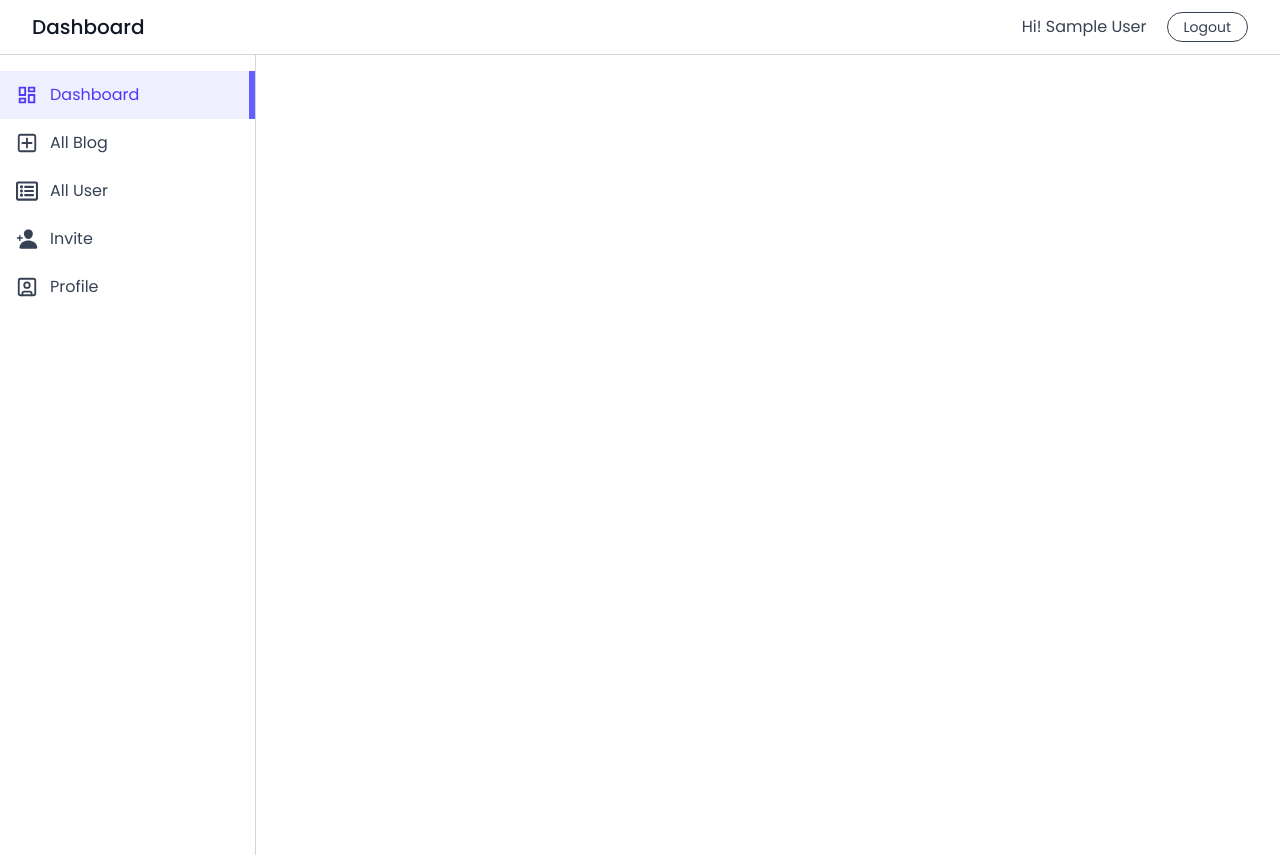
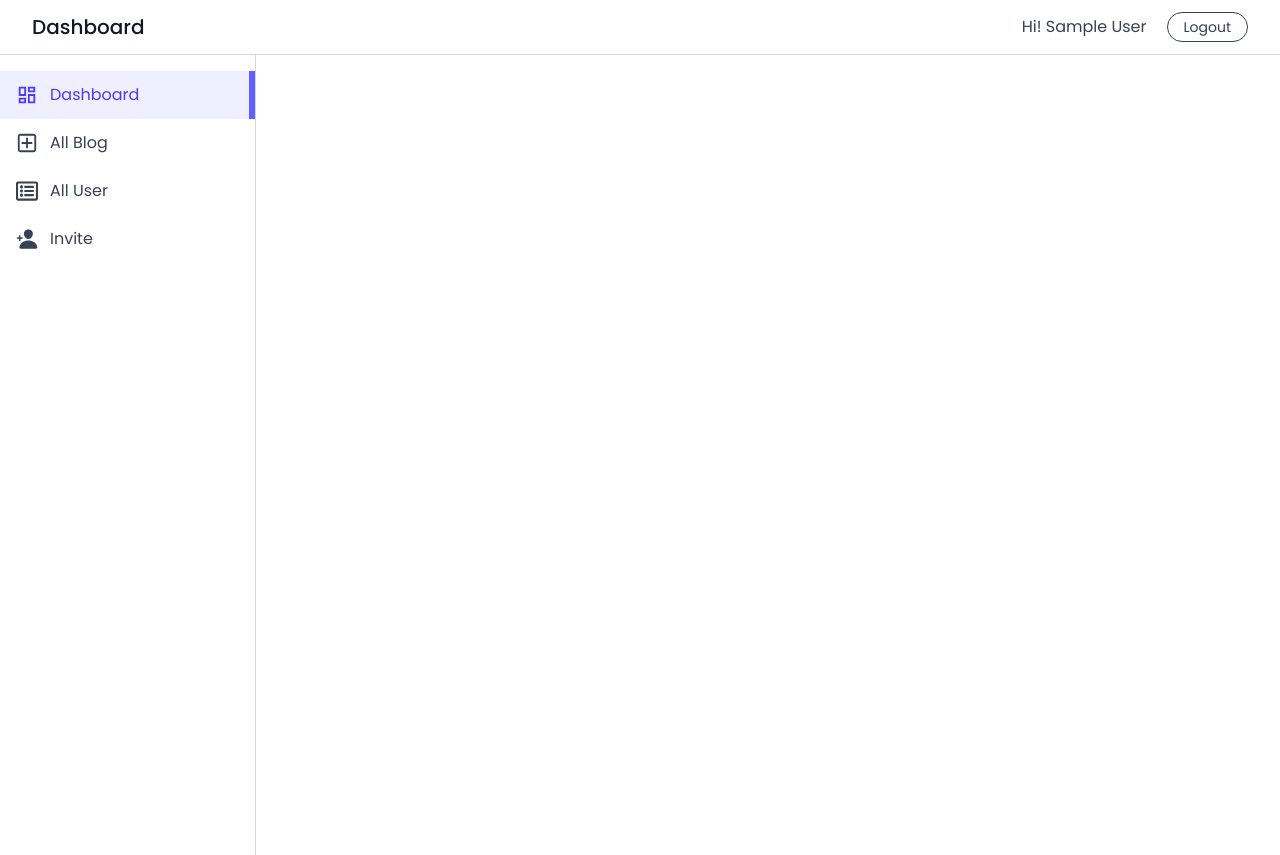
Before and after one commit to wahedpro/mern-stack-blog-platform, a React (Vite) app in the folder frontend/: page /adminDashboard in a window 1280 px wide. Built offline with nearby package versions, Linux system fonts and the light colour scheme; sample sign-in values are in the browser's storage.

Commit message:
Comment out Profile link in AdminDashboard and add end prop to NavLink for better routing

```diff
--- a/frontend/src/pages/dashboard/admin/adminDashboard.jsx
+++ b/frontend/src/pages/dashboard/admin/adminDashboard.jsx
@@ -2,7 +2,6 @@ import { useContext } from "react";
 import { AuthContext } from "../../../context/AuthContext";
 import { Link, NavLink, Outlet, useNavigate } from "react-router-dom";
 import { MdOutlineDashboard } from "react-icons/md";
-import { LuSquareUser } from "react-icons/lu";
 import { CgAddR } from "react-icons/cg";
 import { FaRegListAlt } from "react-icons/fa";
 import { IoPersonAdd } from "react-icons/io5";
@@ -17,7 +16,7 @@ const AdminDashboard = () => {
     { name: "All Blog", path: "/adminDashboard/allBlog", icon: <CgAddR size={22}/> },
     { name: "All User", path: "/adminDashboard/allUser", icon: <FaRegListAlt size={22}/>},
     { name: "Invite", path: "/adminDashboard/invite", icon: <IoPersonAdd size={22}/> },
-    { name: "Profile", path: "/adminDashboard/profile", icon: <LuSquareUser size={22}/> },
+    // { name: "Profile", path: "/adminDashboard/profile", icon: <LuSquareUser size={22}/> },
   ];
 
   const handleLogout = () => {
@@ -51,6 +50,7 @@ const AdminDashboard = () => {
             <NavLink
               key={index}
               to={item.path}
+              end={item.path === "/adminDashboard"}
               className={({ isActive }) =>
                 `flex items-center py-3 px-4 gap-3 transition
                 ${
```
